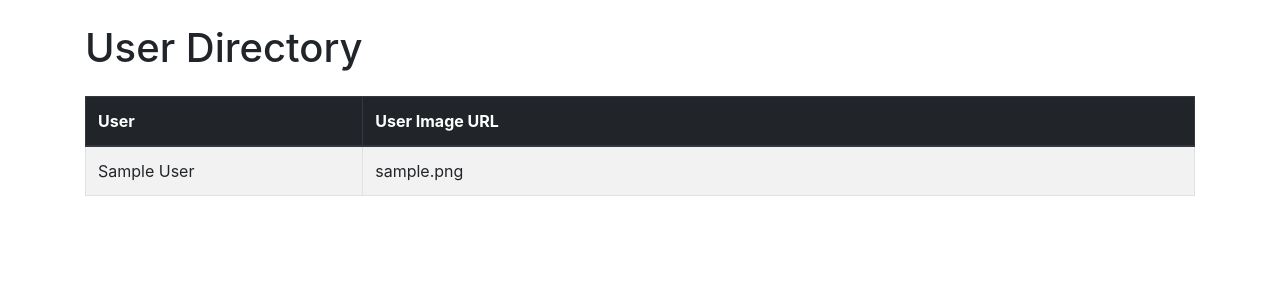
After one commit to OnelioViera/blogly, a Flask app: page /db in a window 1280 px wide. The commit adds this page. Shown: the top 300 px of the page. Run offline with Flask 2, Linux system fonts and the light colour scheme; tables that the repository leaves empty hold one stand-in row (values such as "Sample post").

Commit message:
db update

```diff
--- a/app.py
+++ b/app.py
@@ -70,7 +70,6 @@ def logout():
 #####################################################################
 # User routes
 
-
 @app.route('/users')
 def users_index():
     """Show a page with info on all users"""
@@ -142,6 +141,27 @@ def users_destroy(user_id):
 
     return redirect("/users")
 
+#####################################################################
+# Post routes
+
+@app.route('/users/<int:user_id>/posts/new')
+def posts_new_form(user_id):
+    """Show a form to create a new post for a specific user"""
+
+    user = User.query.get_or_404(user_id)
+    return render_template('posts/new.html', user=user)
+
+
+#####################################################################
+# Datbase UI route
+
+@app.route('/db')
+def db_debug():
+    """Show a page with info on all users"""
+
+    users = User.query.order_by(User.last_name, User.first_name).all()
+    return render_template('db.html', users=users)
+
 
 if __name__ == '__main__':
     app.run(debug=True)
--- a/models.py
+++ b/models.py
@@ -41,6 +41,15 @@ class Post(db.Model):
   created_at = db.Column(db.DateTime, nullable=False, default=datetime.datetime.now)
   user_id = db.Column(db.Integer, db.ForeignKey('users.id'), nullable=False)
 
+def get_directory():
+    all_users = user.query.all()
+
+    for user in all_users:
+        if user is not None:
+          print(first_name, last_name, image_url)
+        else:
+          print(user.name)
+
 
 @property
 def friendly_date(self):
--- a/templates/base-nav.html
+++ b/templates/base-nav.html
@@ -37,12 +37,14 @@
       </ul>
       <ul class="navbar-nav ml-auto">
         <li class="nav-item">
-          <a class="btn btn-sm btn-success" href="/users/new">Add user</a>
+          <a class="btn btn-sm btn-success" href="">Add user</a>
         </li>
       </ul>
 
     </div>
     <a href="/login" class="btn btn-primary m-3" role="button">Sign Out</a>
+    <a href="/users" class="btn btn-secondary m-3" role="button">Edit Profile</a>
+
 
     <!-- Collapsible wrapper -->
   </div>
--- /dev/null
+++ b/templates/db.html
@@ -0,0 +1,34 @@
+<!DOCTYPE html>
+<html lang="en">
+
+<head>
+  <meta charset="UTF-8">
+  <meta name="viewport" content="width=device-width, initial-scale=1.0">
+  <link rel="stylesheet" href="https://cdn.jsdelivr.net/npm/bootstrap@4.1.3/dist/css/bootstrap.min.css"
+  integrity="sha384-MCw98/SFnGE8fJT3GXwEOngsV7Zt27NXFoaoApmYm81iuXoPkFOJwJ8ERdknLPMO" crossorigin="anonymous">
+  <title>User Directory</title>
+</head>
+
+<body>
+  <div class="container my-auto">
+    <h1 class="my-4">User Directory</h1>
+    <table class="table table-striped table-bordered">
+      <thead class="thead-dark">
+            <th>User</th>
+            <th>User Image URL</th>
+          </tr>
+      </thead>
+      <tbody>
+        {% for user in users %}
+        <tr>
+          <td class="col-3">{{ user.full_name }}</td>
+          <td class="col-9">{{ user.image_url }}</td>
+
+        </tr>
+        {% endfor %}
+      </tbody>
+    </table>
+  </div>
+</body>
+
+</html>
--- a/templates/users/show.html
+++ b/templates/users/show.html
@@ -6,7 +6,7 @@
 
 <div class="container m-5">
   <h1 class="display-5 text-center m-5">Users</h1>
-    <div class="card shadow-lg p-3 mb-5 bg-white rounded">
+    <div class="card shadow-lg p-3 m-5 bg-white rounded">
       <div class="card-body">
       <div class="row">
 
@@ -14,7 +14,7 @@
 
     {% if user.image_url %}
     <div class="col-sm-4 col-6">
-      <img src="{{ user.image_url }}" alt="{{ user.full_name }}" class="img-fluid">
+      <img src="{{ user.image_url }}" alt="{{ user.full_name }}" class="img-fluid w-75">
     </div>
     {% endif %}
 
```
